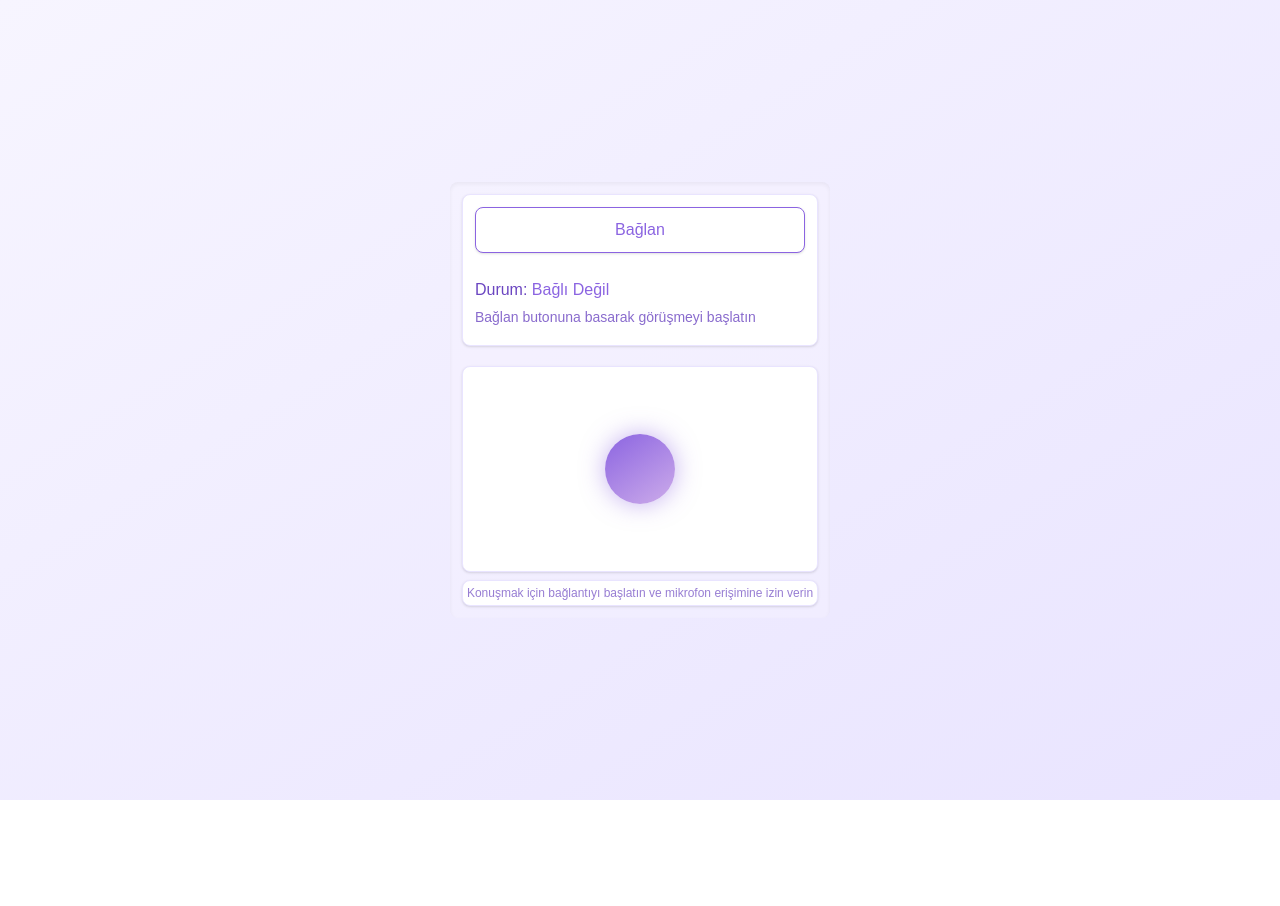
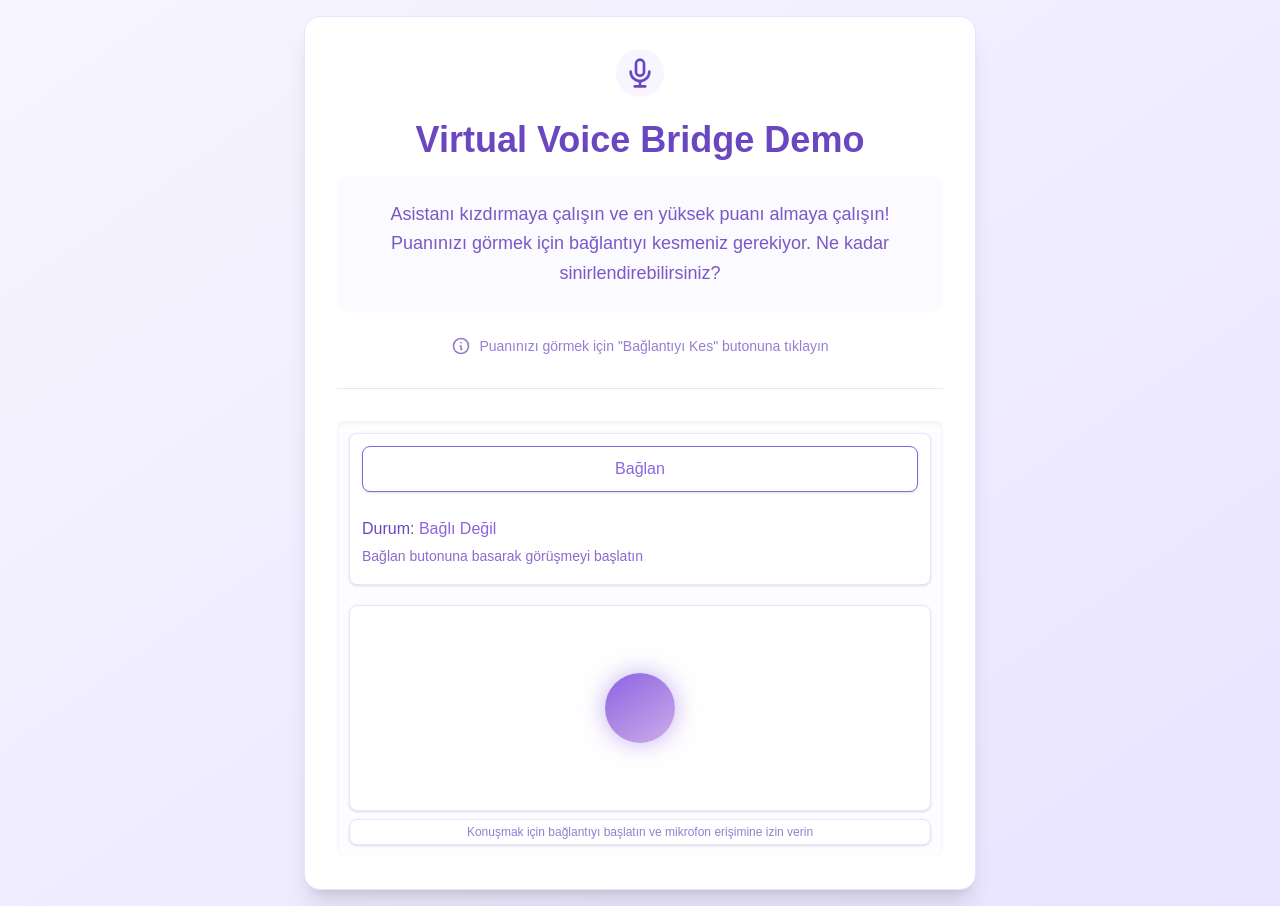
Before and after one commit to aybarsayan/vvb-demo, a Next.js app: page / in a window 1280 px wide. Before the commit the page ends 800 px from the top, so only its background shows below. Built offline with nearby package versions, Linux system fonts and the light colour scheme.

Commit message:
güncelleme

```diff
--- a/src/app/components/AnalysisResponse.tsx
+++ b/src/app/components/AnalysisResponse.tsx
@@ -70,21 +70,21 @@ const AnalysisResponse: React.FC<AnalysisResponseProps> = ({ data, isVisible })
 
   // Puan aralığına göre başlık ve resim belirle
   const getScoreInfo = (score: number) => {
-    if (score >= 2500) {
+    if (score >= 1600) {
       return {
         title: "Şeytan aradı, yarın işe başlamak ister misin diye soruyor",
         image: "foto6.jpg",
         color: "text-red-700",
         bgColor: "bg-red-100"
       };
-    } else if (score >= 2000) {
+    } else if (score >= 1300) {
       return {
         title: "Twitter hesabını görmek istiyorum, ama korkuyorum dehşete düşeceğim diye",
         image: "foto5.jpg",
         color: "text-orange-700",
         bgColor: "bg-orange-100"
       };
-    } else if (score >= 1500) {
+    } else if (score >= 1200) {
       return {
         title: "Sinir seni yönetiyor. Bunu sevdim.",
         image: "foto4.jpg",
--- a/src/app/page.tsx
+++ b/src/app/page.tsx
@@ -2,8 +2,39 @@ import AssistantAudioVisualizer from './components/AssistantAudioVisualizer';
 
 export default function Home() {
   return (
-    <div className="min-h-screen flex items-center justify-center p-4 bg-gradient-to-br from-[#F7F5FF] to-[#E9E4FF]">
-      <AssistantAudioVisualizer />
+    <div className="min-h-screen flex flex-col items-center justify-center p-4 bg-gradient-to-br from-[#F7F5FF] to-[#E9E4FF]">
+      <div className="w-full max-w-2xl bg-white rounded-2xl shadow-xl p-8 border border-[#E9E4FF]">
+        <div className="text-center mb-8">
+          <div className="inline-block p-2 bg-[#F7F5FF] rounded-full mb-4">
+            <svg className="w-8 h-8 text-[#6B46C1]" fill="none" stroke="currentColor" viewBox="0 0 24 24">
+              <path strokeLinecap="round" strokeLinejoin="round" strokeWidth="2" d="M19 11a7 7 0 01-7 7m0 0a7 7 0 01-7-7m7 7v4m0 0H8m4 0h4m-4-8a3 3 0 01-3-3V5a3 3 0 116 0v6a3 3 0 01-3 3z" />
+            </svg>
+          </div>
+
+          <h1 className="text-4xl font-bold text-[#6B46C1] mb-4">
+            Virtual Voice Bridge Demo
+          </h1>
+
+          <div className="bg-[#F7F5FF]/50 rounded-xl p-6 mb-6">
+            <p className="text-[#6B46C1]/90 text-lg leading-relaxed">
+              Asistanı kızdırmaya çalışın ve en yüksek puanı almaya çalışın!
+              Puanınızı görmek için bağlantıyı kesmeniz gerekiyor.
+              Ne kadar sinirlendirebilirsiniz?
+            </p>
+          </div>
+
+          <div className="flex items-center justify-center gap-2 text-sm text-[#6B46C1]/70">
+            <svg className="w-5 h-5" fill="none" stroke="currentColor" viewBox="0 0 24 24">
+              <path strokeLinecap="round" strokeLinejoin="round" strokeWidth="2" d="M13 16h-1v-4h-1m1-4h.01M21 12a9 9 0 11-18 0 9 9 0 0118 0z" />
+            </svg>
+            <span>Puanınızı görmek için "Bağlantıyı Kes" butonuna tıklayın</span>
+          </div>
+        </div>
+
+        <div className="border-t border-[#E9E4FF] pt-8">
+          <AssistantAudioVisualizer />
+        </div>
+      </div>
     </div>
   );
 }
```
